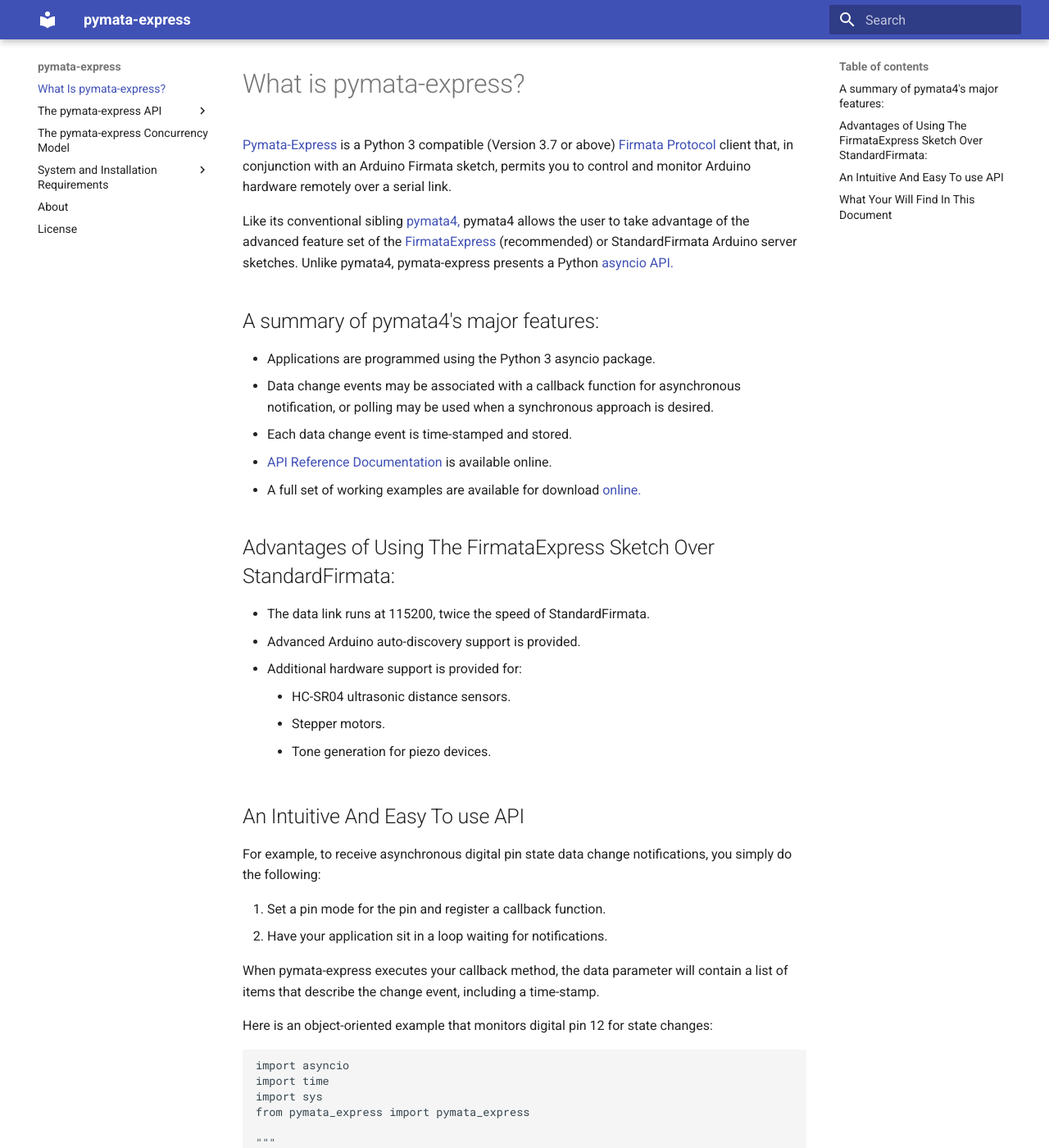
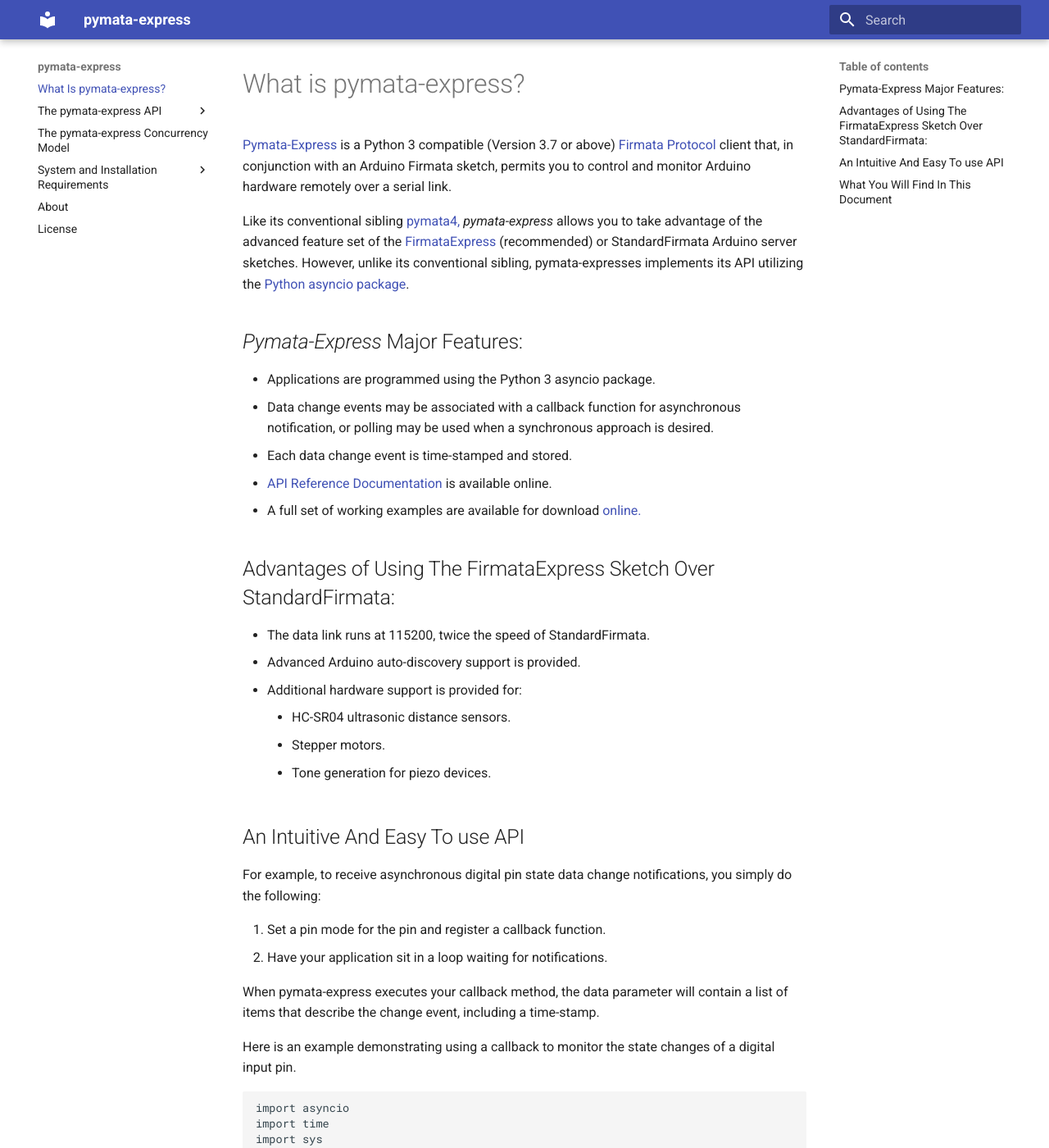
Before and after one commit to MrYsLab/pymata-express, an MkDocs documentation site: the page built from docs/index.md, in a window 1280 px wide and 1400 px high, scrolled down 214 px. Shown: the whole window at 82% size. Built offline with MkDocs 1.6.1 and Material for MkDocs 9.7.7, drawn with Linux system fonts in a browser that asks for light colours; some of the changed text lies outside the part shown.

````diff
--- a/docs/index.md
+++ b/docs/index.md
@@ -12,14 +12,15 @@
 client that, in conjunction with an Arduino Firmata sketch, permits you to control and monitor Arduino hardware
 remotely over a serial link.
 
-Like its conventional sibling [pymata4,](https://mryslab.github.io/pymata4/) pymata4 allows the user to take
+Like its conventional sibling [pymata4,](https://mryslab.github.io/pymata4/) *pymata-express* allows you to take
 advantage of the advanced feature set of
 the [FirmataExpress](https://github.com/MrYsLab/FirmataExpress) (recommended) or StandardFirmata
-Arduino server sketches.
-Unlike pymata4, pymata-express presents a Python [asyncio API.](https://docs.python.org/3/library/asyncio.html)
+Arduino server sketches. However, unlike its conventional sibling, pymata-expresses implements its API
+utilizing the
+[Python asyncio package](https://docs.python.org/3/library/asyncio.html).
 
 
-## A summary of pymata4's major features:
+## *Pymata-Express* Major Features:
 
 * Applications are programmed using the Python 3 asyncio package.
 * Data change events may be associated with a callback function for asynchronous notification,
@@ -51,7 +52,8 @@ For example, to receive asynchronous digital pin state data change notifications
 When pymata-express executes your callback method, the data parameter will contain
 a list of items that describe the change event, including a time-stamp.
 
-Here is an object-oriented example that monitors digital pin 12 for state changes:
+Here is an example demonstrating using a callback to monitor
+the state changes of a digital input pin.
 
 ```python
 import asyncio
@@ -103,7 +105,6 @@ async def digital_in(my_board, pin):
 
     while True:
         try:
-
             await asyncio.sleep(IDLE_TIME)
         except KeyboardInterrupt:
             await board.shutdown()
@@ -131,15 +132,15 @@ Pin: 12 Value: 1 Time Stamp: 2020-03-10 13:26:27
 ```
 
 
-## What Your Will Find In This Document
+## What You Will Find In This Document
 
 * A discussion of the API methods including links to working examples.
-* A discussion about the threading model.
+* A discussion about the asyncio concurrency model.
 * Installation and system requirements:
-    * [Verifying The Python 3 Version.](./python_3_verify/#how-to-verify-the-python-3-version-installed)
-    * [Python 3 Installation Instructions.](./python_install/#installing-python-37-or-greater)
-    * [Installing _pymata4_.](./install_pymata4/#before-you-install)
-    * [Installing FirmataExpress On Your Arduino.](./firmata_express/#installation-instructions)
+    * [Verifying The Python 3 Version.](../python_3_verify/#how-to-verify-the-python-3-version-installed)
+    * [Python 3 Installation Instructions.](../python_install/#installing-python-37-or-greater)
+    * [Installing _pymata-express_.](../install_pymata_express/#before-you-install)
+    * [Installing FirmataExpress On Your Arduino.](../firmata_express/#installation-instructions)
 
 
 <br>
````
Also changed, not shown: other parts of docs/index.md (+1 -1 lines).
